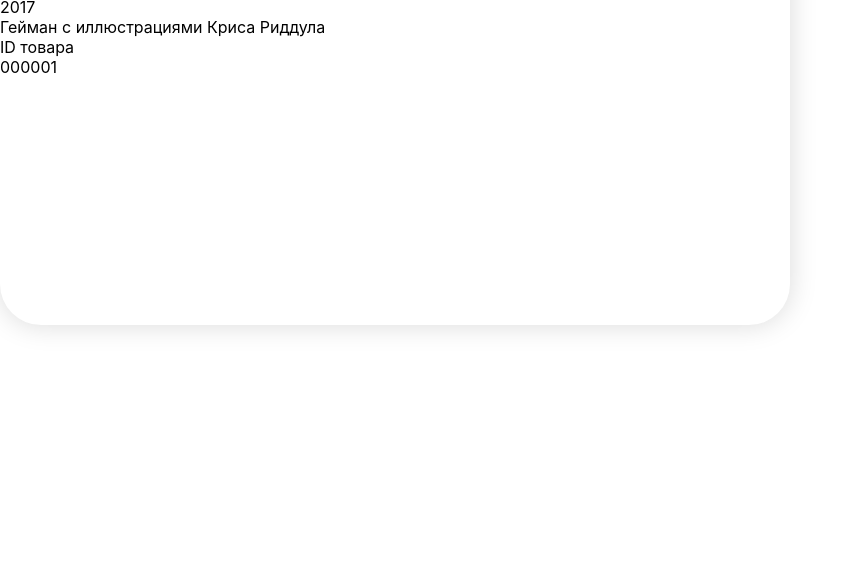
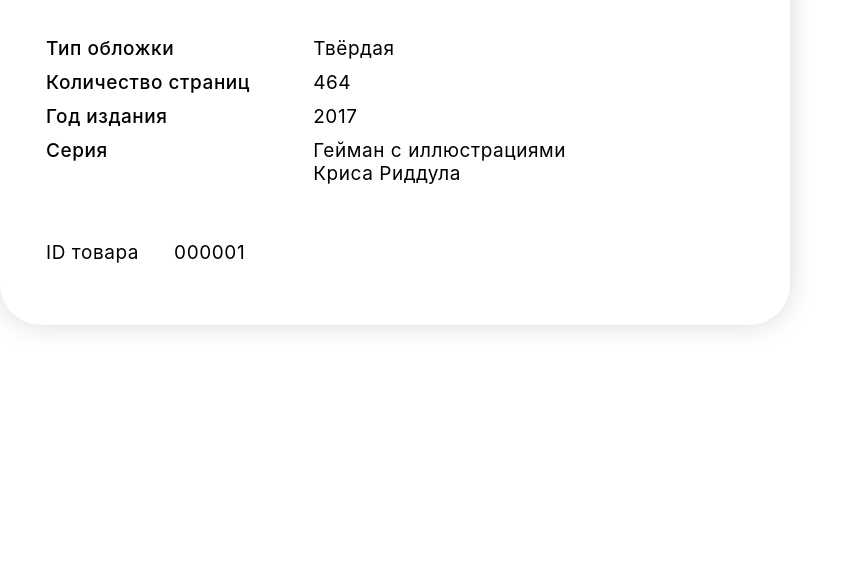
Before and after one commit to ab199000/romBook, a React app: page / in a window 1280 px wide. Shown: the part 229-800 px from the top of the page, without its empty margins (0-859 px from the left). Built offline with nearby package versions, Linux system fonts and the light colour scheme.

Commit message:
Add files via upload

```diff
--- a/src/Components/BookIforCard/BookInforCard.jsx
+++ b/src/Components/BookIforCard/BookInforCard.jsx
@@ -30,7 +30,7 @@ export default function BookInforCard(){
                         <p>Твёрдая</p>
                         <p>464</p>
                         <p>2017</p>
-                        <p>Гейман с иллюстрациями Криса Риддула</p>
+                        <p>Гейман с иллюстрациями<br/> Криса Риддула</p>
                     </div>
                 </div>
                 <div className={styles.idBook}>
--- a/src/Components/BookIforCard/BookInforCard.module.css
+++ b/src/Components/BookIforCard/BookInforCard.module.css
@@ -1,6 +1,7 @@
 .card{
-    width: 790px;
-    height: 554px;
+    width: 653px;
+    height: 460px;
+    padding: 60px 91px 34px 46px;
     border-radius: 41px;
     background: #FFF;
     box-shadow: 0px 0px 28px 0px rgba(0, 0, 0, 0.15);
@@ -27,10 +28,13 @@
     display: flex;
     align-items: center;
     gap: 289px;
+    padding-top: 74px;
+
 }
 
 .priceRed{
     color: #BA2828;
+
 
     font-family: Inter;
     font-size: 31px;
@@ -52,3 +56,52 @@
 .mark img{
     width: 30px;
 }
+
+.specificationsList{
+    display: flex;
+    gap: 63px;
+
+}
+
+.specifications{
+
+    padding-top: 20px;
+}
+
+.specifications h3{
+    margin-bottom: 42px;
+    font-family: Inter;
+    font-size: 27px;
+    font-weight: 500;
+}
+
+.types p{
+    margin-bottom: 11px;
+    font-family: Inter;
+    font-size: 19px;
+    font-weight: 500;
+    letter-spacing: 0.57px;
+}
+.specific{
+    display: flex;
+    flex-direction: column;
+    flex-wrap: wrap;
+}
+
+.specific p{
+    margin-bottom: 11px;
+    font-family: Inter;
+    font-size: 19px;
+    font-weight: 400;
+    letter-spacing: 0.57px;
+}
+
+.idBook{
+    display: flex;
+    gap: 35px;
+    padding-top: 45px;
+    font-family: Inter;
+    font-size: 19px;
+    font-weight: 400;
+    letter-spacing: 0.57px;
+}
```
